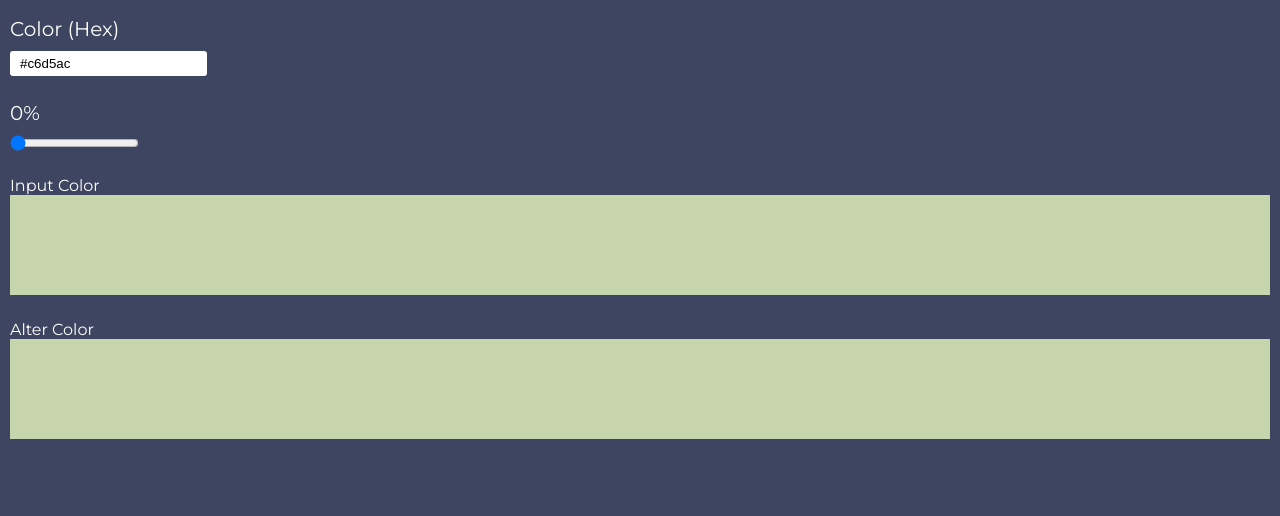
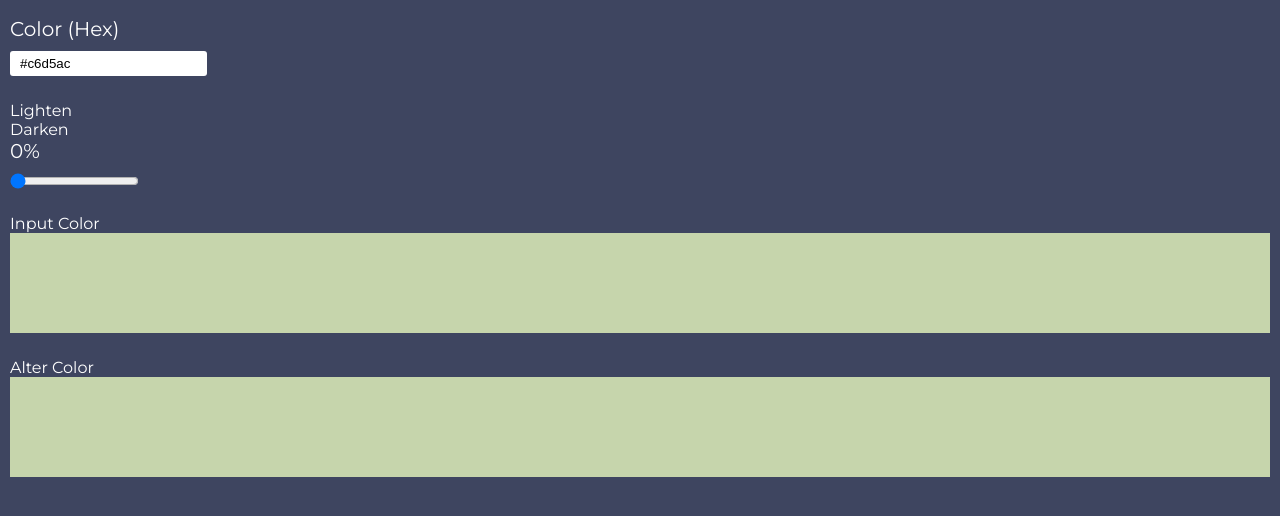
Before and after one commit to Fatima-hub333/JavaScript_Color_Tool, a plain HTML site: page index.html in a window 1280 px wide. Shown: the part 72-588 px from the top of the page. Drawn offline with Linux system fonts and the light colour scheme.

Commit message:
create custom toggle button layout

```diff
--- a/index.html
+++ b/index.html
@@ -14,6 +14,19 @@
 
   <label for="hex">Color (Hex)</label>
   <input type="text" name="hex" id="hexInput" placeholder="#00000" value="#c6d5ac">
+  <!-- div with a class of toggle -->
+  <!-- two peices of text -- lighten/darken -->
+  <!-- div with id toggleButton and
+    inside will have a div for circle button
+  with id inner-circle-->
+
+  <div class="toggle">
+    <p id= "lightenText" class="toggleText">Lighten</p>
+    <div id="toggleBtn" class="toggle-btn">
+      <div class="inner-circle"></div>
+    </div>
+    <p id= "darkenText" class="toggleText">Darken</p>
+  </div>
 
   <label for="slider" id="sliderText">0%</label>
   <input type="range" min="0" max="100" value="0"
```
